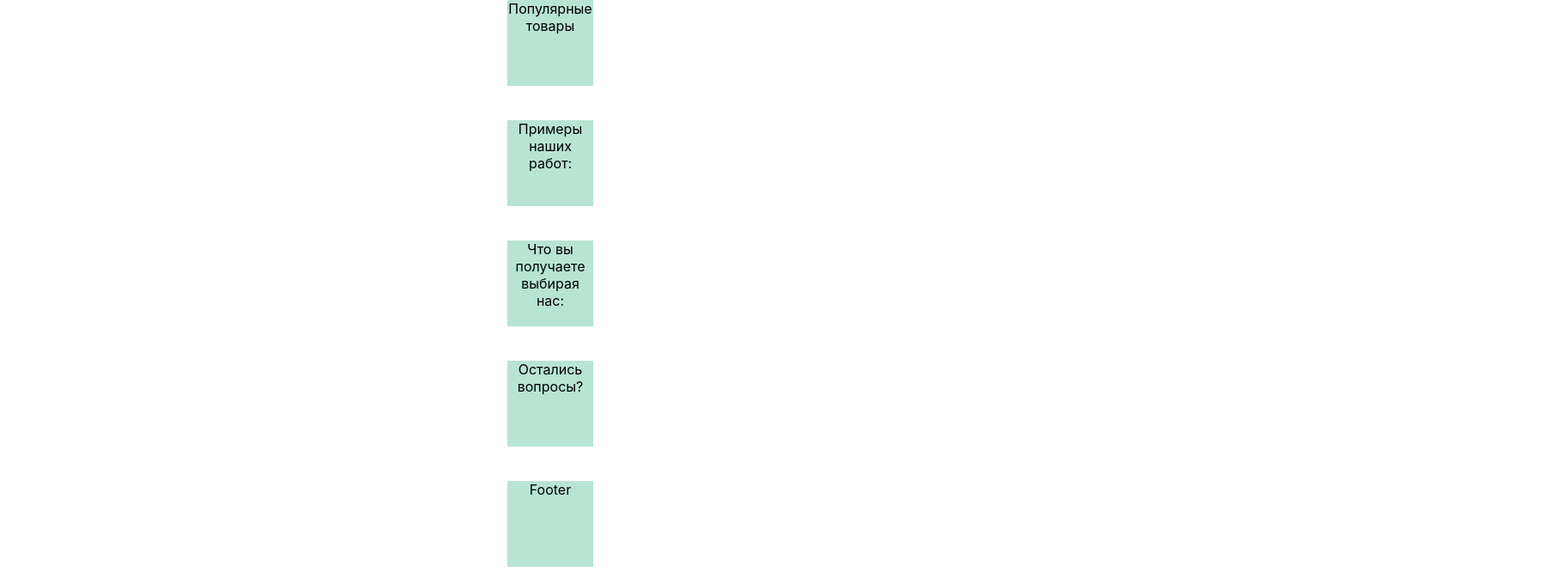
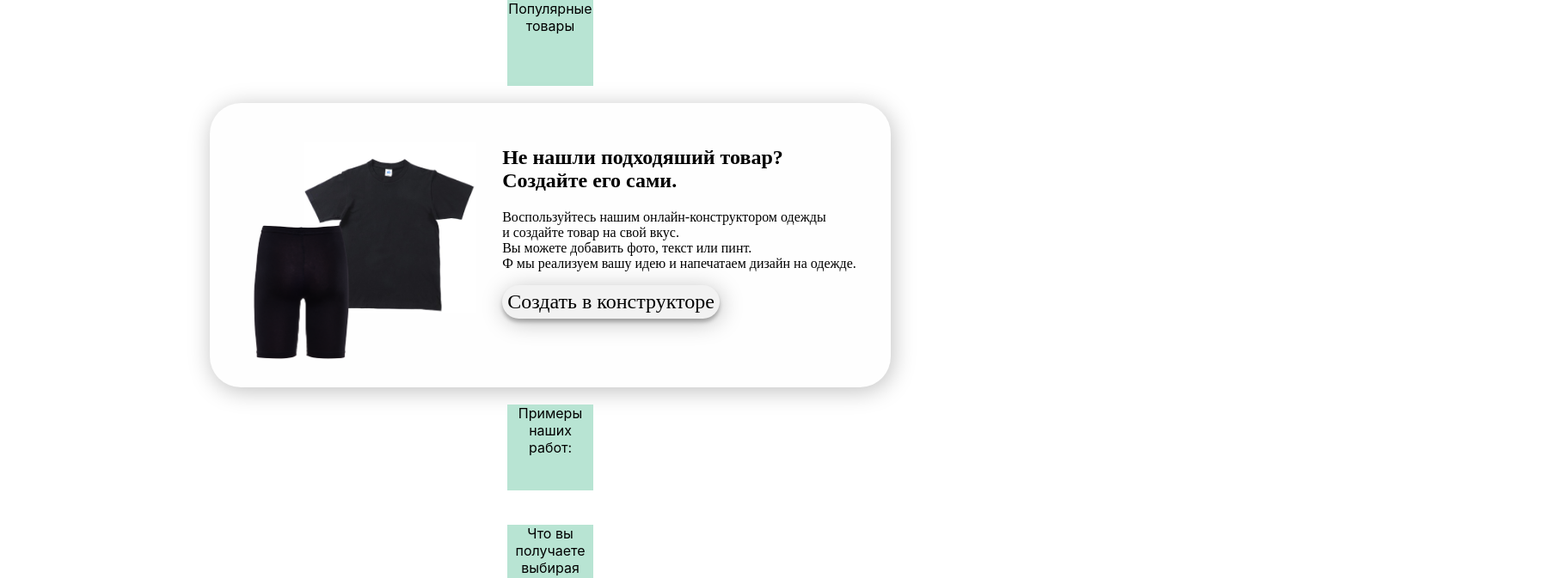
Before and after one commit to JuniorJS7/ro, a React (Create React App) app: page / in a window 1280 px wide. Shown: the part 580-1253 px from the top of the page at 86% size, 1819 px wide, since content can reach past the window. Built offline with nearby package versions, Linux system fonts and the light colour scheme.

Commit message:
Add SuitableProduct

```diff
--- a/src/components/SuitableProduct/SuitableProduct.js
+++ b/src/components/SuitableProduct/SuitableProduct.js
@@ -20,8 +20,6 @@ function SuitableProduct() {
           </p>
           <button>Создать в конструкторе</button>
         </div>
-
-        Не нашли подходящий товар?
       </div>
     </>
   );
--- a/src/components/SuitableProduct/_suitableProduct.scss
+++ b/src/components/SuitableProduct/_suitableProduct.scss
@@ -1,59 +1,36 @@
+
   .suitableProduct {
-  position: absolute;
-  width: 1692px;
-  height: 602px;
-  left: 114px;
-  top: 4858px;
-
+    max-width: 1692px;
+    padding: 30px 40px;
+    padding-bottom: 80px;
     background: #FEFEFE;
     box-shadow: 2px 4px 27px rgba(0, 0, 0, 0.25);
     border-radius: 36px;
+    display: flex;
   }
 
   .suitableProduct .image8 {
     position: absolute;
-  width: 267px;
-  height: 321px;
-  left: 50px;
-  top: 230px;
+    height: 20%;
+    margin-top: 110px;
     z-index: 2;
-
-
-  // background: url(image.png);
   }
 
   .suitableProduct .image17 {
-
-  position: absolute;
-  width: 454px;
-  height: 454px;
-  left: 190px;
-  top: 15px;
+    margin-left: 70px;
+    margin-top: 15px;
   }
 
   .suitableProductText {
-
-  position: absolute;
-  width: 822px;
-  height: 150px;
-  left: 883px;
-  top: 100px;
-
+    margin-left: 30px;
     font-family: 'Montserrat';
     font-style: normal;
     font-weight: 400;
-  font-size: 24px;
-  line-height: 37px;
     text-align: left;
-
     color: #000000;
-
   }
 
   .suitableProductText button {
-  position: absolute;
-  width: 480px;
-  height: 71px;
     font-family: 'Montserrat';
     font-style: normal;
     font-weight: 400;
@@ -61,10 +38,20 @@
     line-height: 37px;
     text-align: center;
     border: #F2F2F2;
-
-
-
     background: #F2F2F2;
     box-shadow: 2px 4px 27px rgba(0, 0, 0, 0.25), 0px 4px 4px rgba(0, 0, 0, 0.25);
     border-radius: 82px;
   }
+  .suitableProductText button:hover{
+    background-color: rgb(242, 237, 231);
+  }
+
+@media screen and  (max-width: 1240px) {
+
+}
+@media screen and  (max-width: 768px) {
+  .suitableProduct {
+    display: block;
+
+  }
+}
```
Lines whose indentation alone changed are shown as unchanged.
